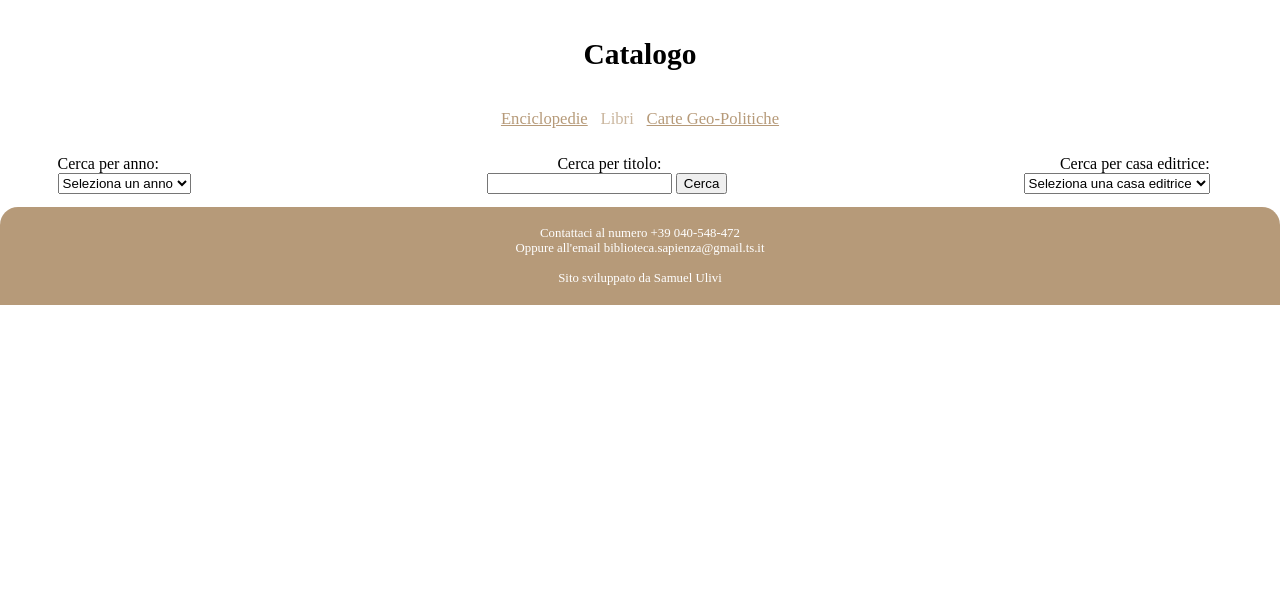
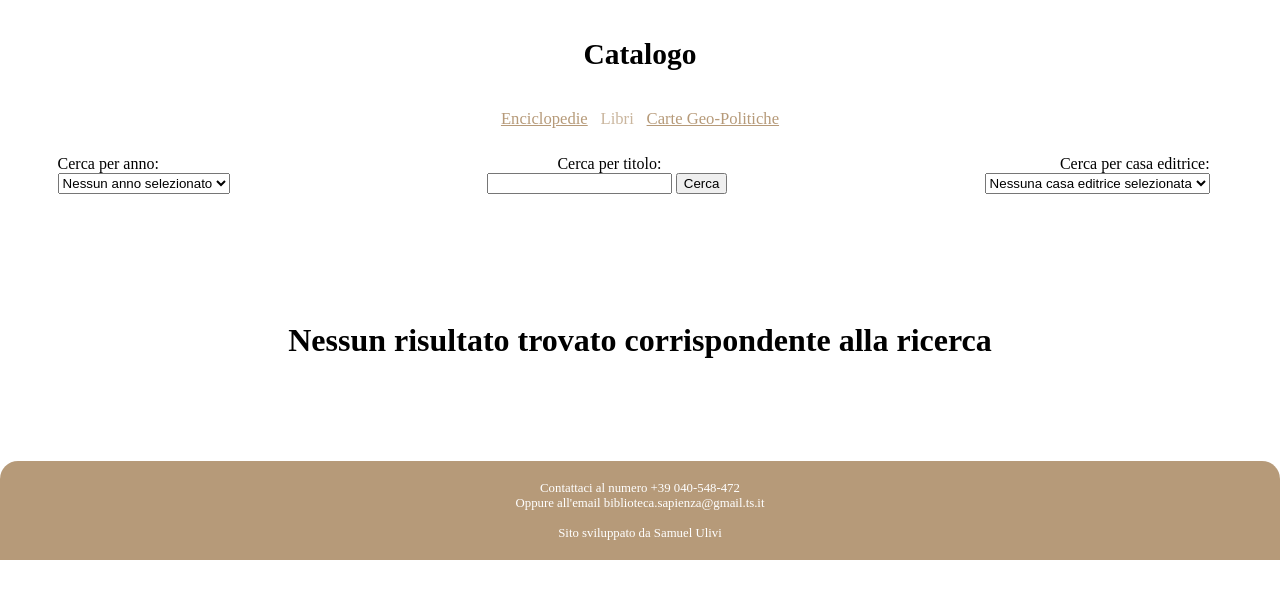
Before and after one commit to Ulviquellovero/Biblioteca, a PHP site: page /catalogo.php in a window 1280 px wide. Shown: the part 154-753 px from the top of the page. Run offline with PHP 8.4, Linux system fonts and the light colour scheme; data that the repository does not hold is empty; some web fonts are replaced.

Commit message:
Filtri Anno Data Funzionanti Libro

```diff
--- a/catalogo.php
+++ b/catalogo.php
@@ -13,9 +13,9 @@
         </div>
         <h1 id='titoloPagina'>Catalogo</h1>
         <div id="sceltaCategoria">
-            <button id='btnEnc'onclick="creaTabellaEnciclopedie()">Enciclopedie</button>
-            <button id='btnLib' onclick="creaTabellaLibri()">Libri</button>
-            <button id='btnCart' onclick="creaTabellaCarte()">Carte Geo-Politiche</button>
+            <button id='btnEnc'onclick="azzeraFiltri(); creaTabellaEnciclopedie();">Enciclopedie</button>
+            <button id='btnLib' onclick="azzeraFiltri(); creaFiltroAnnoLibri(); creaFiltroCaseLibri(); creaTabellaLibri();">Libri</button>
+            <button id='btnCart' onclick="azzeraFiltri(); creaTabellaCarte();">Carte Geo-Politiche</button>
         </div>
         <div id="lineaFiltri">
             <div id='rigaTestiGuida'>
@@ -24,13 +24,13 @@
                 <label for="filtroCasaEditrice">Cerca per casa editrice: </label>
             </div>
             <div id='contBoxFiltri'>
-                <select id='filtroAnno'>
+                <select id='filtroAnno' onchange="filtroAnnoSelezionato()">
                 </select>
                 <div id="divFiltroTitolo">
                     <input id='filtroTitolo' type="text">
                     <button>Cerca</button>
                 </div>
-                <select id='filtroCasaEditrice'>
+                <select id='filtroCasaEditrice' onchange="filtroCasaSelezionato()">
                 </select>
             </div>
         </div>
@@ -44,6 +44,35 @@
     </body>
 
     <script>
+
+        var tipoSelezionato = "Libri";
+        var annoSelez = null;
+        var casaSelez = null;
+
+        function azzeraFiltri()
+        {
+            annoSelez = null;
+            casaSelez = null;
+        }
+
+        function filtroAnnoSelezionato()
+        {
+            var select = document.getElementById("filtroAnno");
+            var selezionato = select.options[select.selectedIndex].value;
+            annoSelez = selezionato;
+            if(tipoSelezionato == "Libri")
+                creaTabellaLibri();
+        }
+
+        function filtroCasaSelezionato()
+        {
+            var select = document.getElementById("filtroCasaEditrice");
+            var selezionato = select.options[select.selectedIndex].value;
+            casaSelez = selezionato;
+            if(tipoSelezionato == "Libri")
+                creaTabellaLibri();
+        }
+
         function creaFiltroAnnoLibri()
         {
             const xhttp = new XMLHttpRequest();
@@ -85,9 +114,8 @@
             var filtroAnno = document.getElementById("filtroAnno");
             filtroAnno.innerHTML = "";
             var opzioneDef = document.createElement("option");
-            opzioneDef.value = "";
-            opzioneDef.textContent = "Seleziona un anno";
-            opzioneDef.selected = true;
+            opzioneDef.value = "null";
+            opzioneDef.textContent = "Nessun anno selezionato";
             filtroAnno.appendChild(opzioneDef);
             for(var i=0; i < j.Result.length; i++)
             {
@@ -140,9 +168,8 @@
             var filtroCasaEditrice = document.getElementById("filtroCasaEditrice");
             filtroCasaEditrice.innerHTML = "";
             var opzioneDef = document.createElement("option");
-            opzioneDef.value = "";
-            opzioneDef.textContent = "Seleziona una casa editrice";
-            opzioneDef.selected = true;
+            opzioneDef.value = "null";
+            opzioneDef.textContent = "Nessuna casa editrice selezionata";
             filtroCasaEditrice.appendChild(opzioneDef);
             for(var i=0; i < j.Result.length; i++)
             {
@@ -154,11 +181,12 @@
             }
         }
 
+        creaFiltroAnnoLibri();
+        creaFiltroCaseLibri();
         creaTabellaLibri();
         function creaTabellaLibri()
         {
-            creaFiltroAnnoLibri();
-            creaFiltroCaseLibri();
+            tipoSelezionato = "Libri";
             var enc = document.getElementById("btnEnc");
             var lib = document.getElementById("btnLib");
             var car = document.getElementById("btnCart");
@@ -173,12 +201,13 @@
                 visualizzazione.innerHTML = "";
                 creaHtmlLibri(j, visualizzazione, "libro");
             }
-            xhttp.open("POST", "crea_catalogo_libri.php", true);
+            xhttp.open("POST", "crea_catalogo_libri.php?annoSelez="+annoSelez+"&casaSelez="+casaSelez, true);
             xhttp.send();
         }
 
         function creaTabellaCarte()
         {
+            tipoSelezionato = "Carte";
             creaFiltroAnnoCarte();
             creaFiltroCaseCarte();
             var enc = document.getElementById("btnEnc");
@@ -202,8 +231,9 @@
 
         function creaTabellaEnciclopedie()
         {
+            tipoSelezionato = "Enciclopedie";
             creaFiltroAnnoEnciclopedie();
-            creaFiltroCaseEnciclopedie()
+            creaFiltroCaseEnciclopedie();
             var enc = document.getElementById("btnEnc");
             var lib = document.getElementById("btnLib");
             var car = document.getElementById("btnCart");
@@ -223,6 +253,8 @@
         }
 
         function creaHtmlLibri(j, visualizzazione, tipo)
+        {
+            if(j.Result != null)
             {
                 for(var i=0; i < j.Result.length; i++)
                 {
@@ -291,6 +323,14 @@
                     visualizzazione.appendChild(containerLibro);
                 }
             }
+            else
+            {
+                var nessunRisultato = document.createElement("h1");
+                nessunRisultato.id = "noResult";
+                nessunRisultato.textContent = "Nessun risultato trovato corrispondente alla ricerca";
+                visualizzazione.appendChild(nessunRisultato);
+            }
+        }
 
         function mostraLibro(tipo, id)
         {
--- a/crea_catalogo_libri.php
+++ b/crea_catalogo_libri.php
@@ -1,7 +1,27 @@
 <?php
     require_once("var_conn.php");
-    $sql = "SELECT idLibro, titolo, annoPubblicazione, nomeAutore, cognomeAutore, nomeCasaEditrice, disponibile
-			FROM tlibro ORDER BY titolo ASC";
+	$anno = null;
+	$casa = null;
+	if(isset($_GET['annoSelez']) && $_GET['annoSelez'] != "null")
+		$anno = $_GET['annoSelez'];
+	if(isset($_GET['casaSelez']) && $_GET['casaSelez'] != "null")
+		$casa = $_GET['casaSelez'];
+	$sql = "SELECT idLibro, titolo, annoPubblicazione, nomeAutore, cognomeAutore, nomeCasaEditrice, disponibile
+		FROM tlibro ";
+	if($anno != null && $casa != null)
+		$sql = $sql . "WHERE annoPubblicazione = $anno AND nomeCasaEditrice = '$casa' ";
+	else
+	{
+		if($anno != null && $casa == null)
+			$sql = $sql . "WHERE annoPubblicazione = $anno ";
+		else
+		{
+			if($anno == null && $casa != null)
+			$sql = $sql . "WHERE nomeCasaEditrice = '$casa' ";
+		}
+	}
+	$sql = $sql . "ORDER BY titolo ASC";
+
     $res = mysqli_query($con, $sql);
     $numRigheReali = mysqli_num_rows($res);
     $i = 0;
--- a/css/catalogo_style.css
+++ b/css/catalogo_style.css
@@ -123,3 +123,15 @@ body
     width: 100%;
     justify-content: space-between;
 }
+
+#noResult
+{
+    width: 100%;
+    text-align: center;
+    margin-top: 10vw;
+}
+
+#footerLogin
+{
+    margin-top: 8vw;
+}
```
Lines whose indentation alone changed are shown as unchanged.
